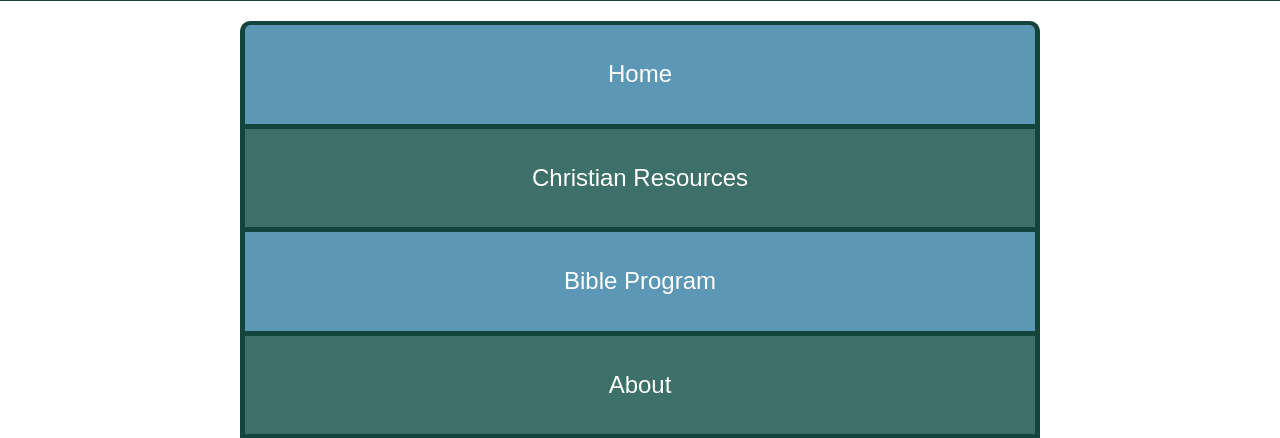
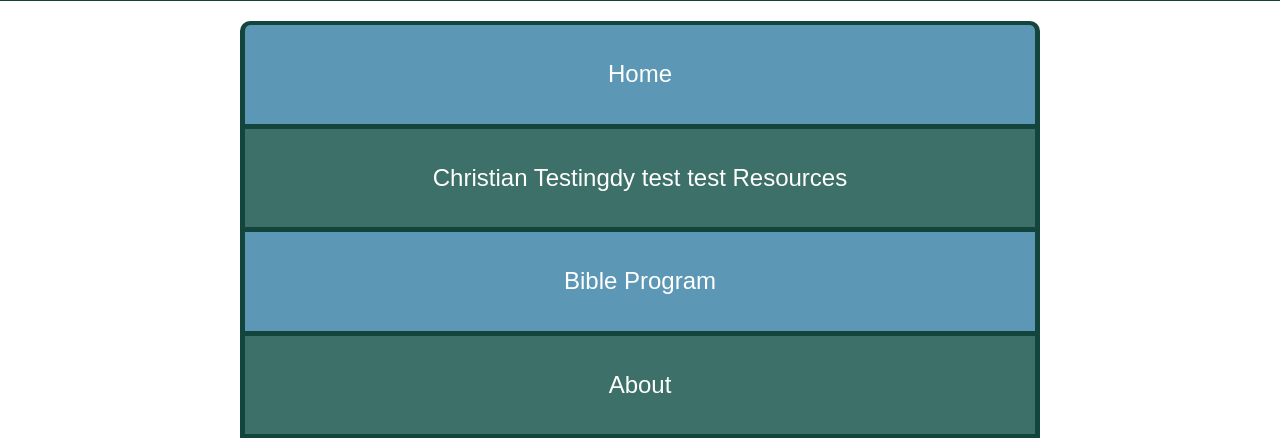
Before and after one commit to Elliot-TS/Believershome, a PHP site: page / in a window 1280 px wide. Shown: the part 382-820 px from the top of the page. Run offline with PHP 8.4, Linux system fonts and the light colour scheme; some libraries are stand-ins or nearby versions.

Commit message:
Testing committing from VS

```diff
--- a/index.php
+++ b/index.php
@@ -16,7 +16,7 @@
 
         <div class="links">
             <a href="index.php"><div>Home</div></a>
-            <a href="christian-resources.php"><div>Christian Resources</div></a>
+            <a href="christian-resources.php"><div>Christian Testingdy test test Resources</div></a>
             <a href="bible-program.php"><div>Bible Program</div></a>
             <a href="about.php"><div>About</div></a>
             <a href="contact.php"><div>Contact</div></a>
```
